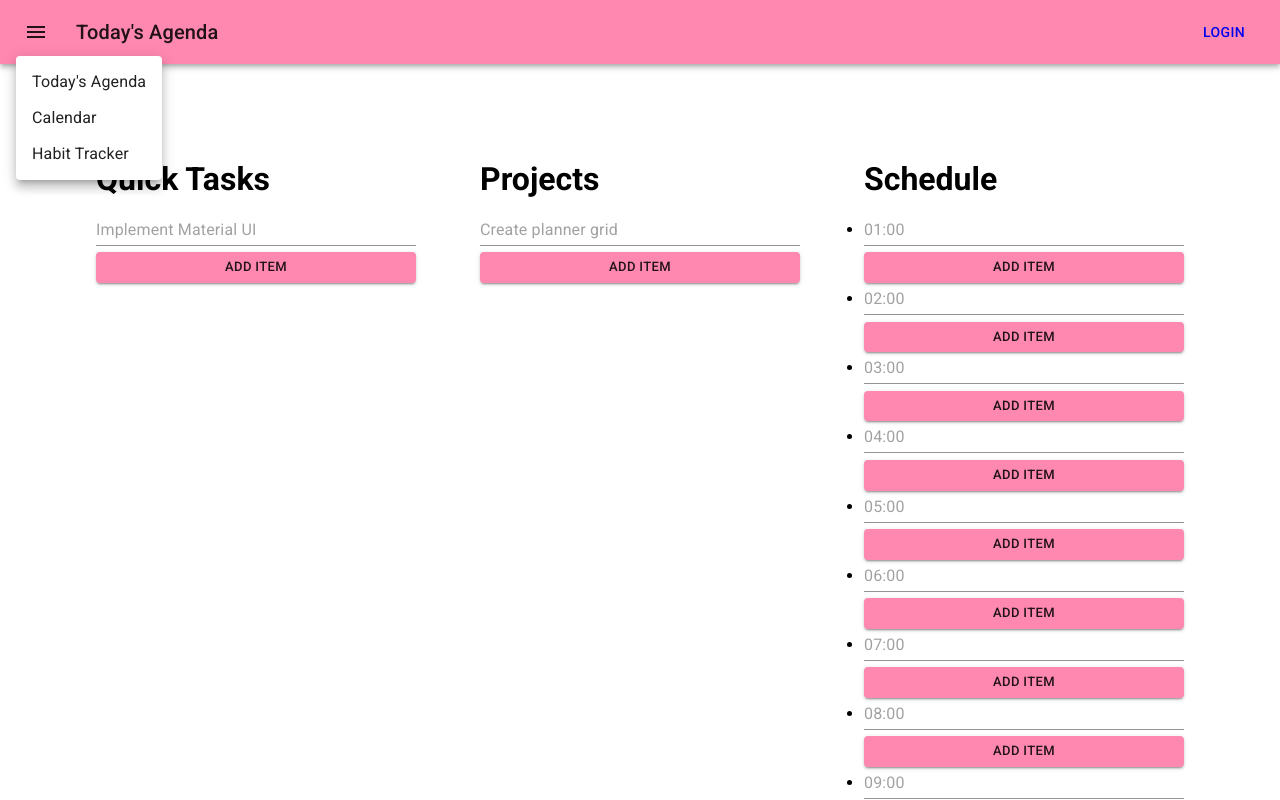
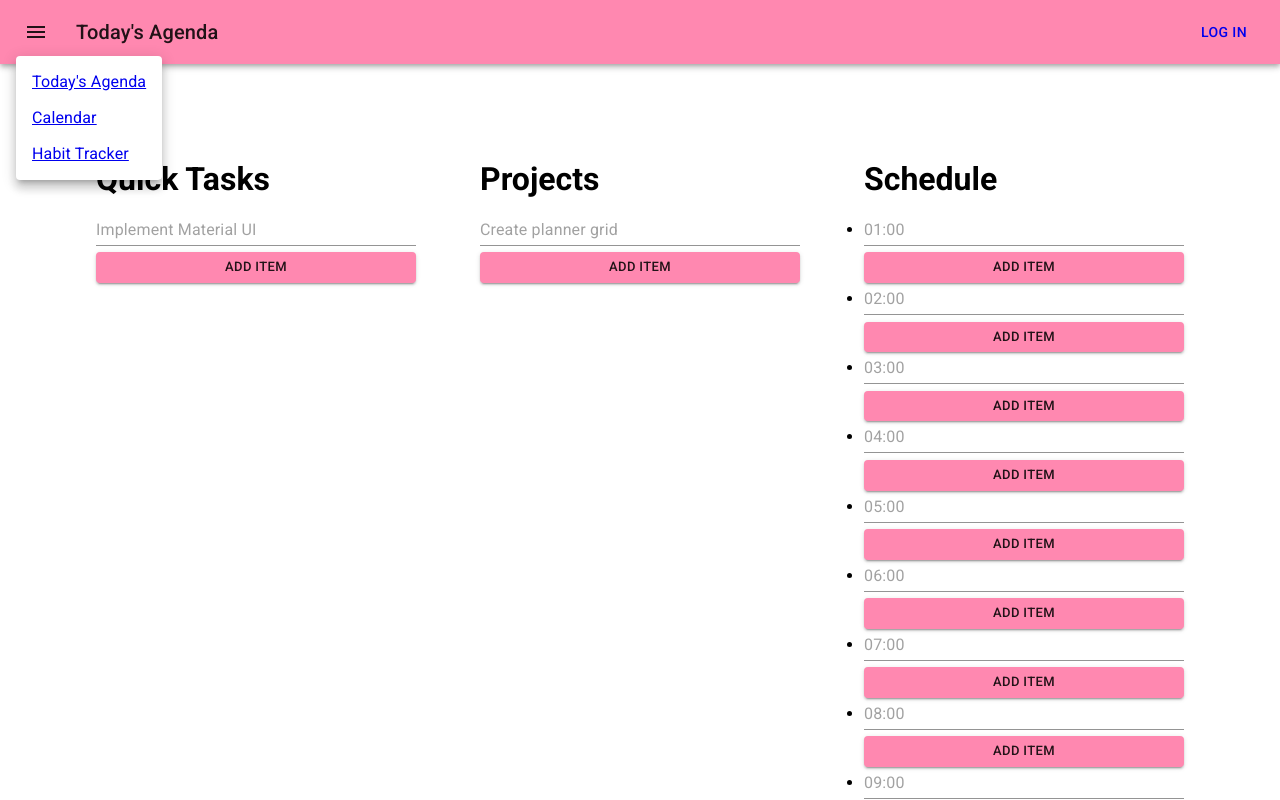
Before and after one commit to christinaKov/personal-planner, a React (Create React App) app: page / in a window 1280 px wide. Both pictures are taken after a click on the button "menu". Shown: the top 800 px of the page. Built offline with nearby package versions, Linux system fonts and the light colour scheme.

Commit message:
react router v6

```diff
--- a/src/App.tsx
+++ b/src/App.tsx
@@ -6,6 +6,7 @@ import { Provider } from "react-redux";
 import MainPage from "./pages/PlannerPage";
 import Nav from "./components/Menu/Nav";
 import LogInPage from "./pages/AuthPage";
+import HabbitOfTheDay from "./components/HabbitOfTheDay";
 
 //Router
 import { BrowserRouter, Routes, Route } from "react-router-dom";
@@ -18,6 +19,7 @@ function App() {
 				<Routes>
 					<Route path="/" element={<MainPage />} />
 					<Route path="/log-in" element={<LogInPage />} />
+					<Route path="/habbits" element={<HabbitOfTheDay />} />
 				</Routes>
 			</BrowserRouter>
 		</Provider>
--- /dev/null
+++ b/src/app/utils.tsx
@@ -0,0 +1,6 @@
+import { createClient } from "@supabase/supabase-js";
+
+export const supabase = createClient(
+	"https://ersihsrulpuwhyljhwnc.supabase.co",
+	"eyJhbGciOiJIUzI1NiIsInR5cCI6IkpXVCJ9.eyJpc3MiOiJzdXBhYmFzZSIsInJlZiI6ImVyc2loc3J1bHB1d2h5bGpod25jIiwicm9sZSI6ImFub24iLCJpYXQiOjE2ODc5NjM2ODMsImV4cCI6MjAwMzUzOTY4M30.uGjEAqvwQxxosa7u1vR6W9Loli_RHPks5TKTh_BN4TQ"
+);
--- a/src/components/Auth/LogInComponent.tsx
+++ b/src/components/Auth/LogInComponent.tsx
@@ -1,6 +1,10 @@
-import { SupabaseClient, Session } from "@supabase/supabase-js";
+// React
 import { useState } from "react";
 
+// Supabase
+import { SupabaseClient, Session } from "@supabase/supabase-js";
+
+// Styles
 import { Box, TextField, Button } from "@mui/material";
 
 const LogInComponent = ({
@@ -49,14 +53,8 @@ const LogInComponent = ({
 		}
 	};
 	return (
-		<Box
-			display="flex"
-			flexDirection="column"
-			alignItems="center"
-			justifyContent="center"
-			height="100%"
-		>
-			<Box>
+		<Box>
+			<Box display="flex" gap="1vw">
 				<TextField
 					value={email}
 					onInput={handleEmail}
@@ -70,8 +68,10 @@ const LogInComponent = ({
 					placeholder="password"
 				/>
 			</Box>
-			<Button onClick={handleEmailSignUp}>Sign Up</Button>
-			<Button onClick={handleEmailSignIn}>Log In</Button>
+			<Box>
+				<Button onClick={handleEmailSignUp}>Sign Up</Button>
+				<Button onClick={handleEmailSignIn}>Log In</Button>
+			</Box>
 		</Box>
 	);
 };
--- a/src/components/Menu/Menu.tsx
+++ b/src/components/Menu/Menu.tsx
@@ -1,3 +1,7 @@
+// React
+import { Link } from "react-router-dom";
+
+// Styles
 import { MenuItem, Menu } from "@mui/material";
 
 const MenuComponent = ({
@@ -18,9 +22,16 @@ const MenuComponent = ({
 				"aria-labelledby": anchorEl?.id,
 			}}
 		>
-			<MenuItem onClick={toggleMenu}>Today's Agenda</MenuItem>
-			<MenuItem onClick={toggleMenu}>Calendar</MenuItem>
-			<MenuItem onClick={toggleMenu}>Habit Tracker</MenuItem>
+			<Link to="/">
+				<MenuItem onClick={toggleMenu}>Today's Agenda</MenuItem>
+			</Link>
+
+			<Link to="/calendar">
+				<MenuItem onClick={toggleMenu}>Calendar</MenuItem>
+			</Link>
+			<Link to="/habbits">
+				<MenuItem onClick={toggleMenu}>Habit Tracker</MenuItem>
+			</Link>
 		</Menu>
 	);
 };
--- a/src/components/Menu/Nav.tsx
+++ b/src/components/Menu/Nav.tsx
@@ -1,5 +1,15 @@
+// React
+import { useState, useRef, useEffect } from "react";
+import { Link, useLocation } from "react-router-dom";
+
+// Components
 import MenuComponent from "./Menu";
 
+// Supabase
+import { Session } from "@supabase/supabase-js";
+import { supabase } from "../../app/utils";
+
+// Styles
 import {
 	Box,
 	AppBar,
@@ -8,13 +18,25 @@ import {
 	Typography,
 	Button,
 } from "@mui/material";
-
 import MenuIcon from "@mui/icons-material/Menu";
-import { useState, useRef } from "react";
-
-import { Link } from "react-router-dom";
 
 const Nav = () => {
+	const [session, setSession] = useState<Session | null>(null!);
+
+	useEffect(() => {
+		supabase.auth.getSession().then(({ data: { session } }) => {
+			setSession(session);
+		});
+
+		const {
+			data: { subscription },
+		} = supabase.auth.onAuthStateChange((_event, session) => {
+			setSession(session);
+		});
+
+		return () => subscription.unsubscribe();
+	}, []);
+
 	const menuIconRef = useRef<HTMLButtonElement>(null);
 
 	const [isOpen, setIsOpen] = useState(false);
@@ -22,6 +44,7 @@ const Nav = () => {
 	const toggleMenu = () => {
 		setIsOpen(!isOpen);
 	};
+	const location = useLocation();
 
 	return (
 		<Box sx={{ flexGrow: 1 }}>
@@ -40,10 +63,18 @@ const Nav = () => {
 						<MenuIcon />
 					</IconButton>
 					<Typography variant="h6" component="div" sx={{ flexGrow: 1 }}>
-						Today's Agenda
+						{location.pathname === "/"
+							? "Today's Agenda"
+							: location.pathname === "/habbits"
+							? "Habbit Tracker"
+							: ""}
 					</Typography>
 					<Link to="/log-in">
-						<Button color="inherit">Login</Button>
+						{session ? (
+							<Button color="inherit">Log Out</Button>
+						) : (
+							<Button color="inherit">Log In</Button>
+						)}
 					</Link>
 				</Toolbar>
 			</AppBar>
--- a/src/pages/AuthPage.tsx
+++ b/src/pages/AuthPage.tsx
@@ -1,11 +1,15 @@
+// React
 import { useState, useEffect } from "react";
-import { createClient, Session } from "@supabase/supabase-js";
+
+// Components
 import LogInComponent from "../components/Auth/LogInComponent";
 
-const supabase = createClient(
-	"https://ersihsrulpuwhyljhwnc.supabase.co",
-	"eyJhbGciOiJIUzI1NiIsInR5cCI6IkpXVCJ9.eyJpc3MiOiJzdXBhYmFzZSIsInJlZiI6ImVyc2loc3J1bHB1d2h5bGpod25jIiwicm9sZSI6ImFub24iLCJpYXQiOjE2ODc5NjM2ODMsImV4cCI6MjAwMzUzOTY4M30.uGjEAqvwQxxosa7u1vR6W9Loli_RHPks5TKTh_BN4TQ"
-);
+// Styles
+import { Box, Button } from "@mui/material";
+
+// Supabase
+import { supabase } from "../app/utils";
+import { Session } from "@supabase/supabase-js";
 
 const AuthPage = () => {
 	const [session, setSession] = useState<Session | null>(null!);
@@ -24,25 +28,32 @@ const AuthPage = () => {
 		return () => subscription.unsubscribe();
 	}, []);
 
-	if (!session) {
 	return (
+		<Box
+			display="flex"
+			flexDirection="column"
+			alignItems="center"
+			justifyContent="center"
+			height="70vh"
+			gap="3vw"
+		>
+			{session ? (
+				<Button
+					onClick={async () => {
+						await supabase.auth.signOut();
+					}}
+				>
+					Log out
+				</Button>
+			) : (
 				<LogInComponent
 					session={session}
 					setSession={setSession}
 					supabase={supabase}
 				></LogInComponent>
+			)}
+		</Box>
 	);
-	} else {
-		return (
-			<button
-				onClick={async () => {
-					await supabase.auth.signOut();
-				}}
-			>
-				Log out
-			</button>
-		);
-	}
 };
 
 export default AuthPage;
--- a/src/pages/PlannerPage.tsx
+++ b/src/pages/PlannerPage.tsx
@@ -1,9 +1,9 @@
+// Components
 import QuickTasks from "../components/QuickTasks";
 import Projects from "../components/Projects";
 import Schedule from "../components/Schedule/Schedule";
 
-import HabbitOfTheDay from "../components/HabbitOfTheDay";
-
+//Styles
 import { Box } from "@mui/material";
 
 const MainPage = () => {
@@ -20,7 +20,6 @@ const MainPage = () => {
 				<Projects></Projects>
 				<Schedule></Schedule>
 			</Box>
-			<HabbitOfTheDay></HabbitOfTheDay>
 		</Box>
 	);
 };
```
Lines whose indentation alone changed are shown as unchanged.
